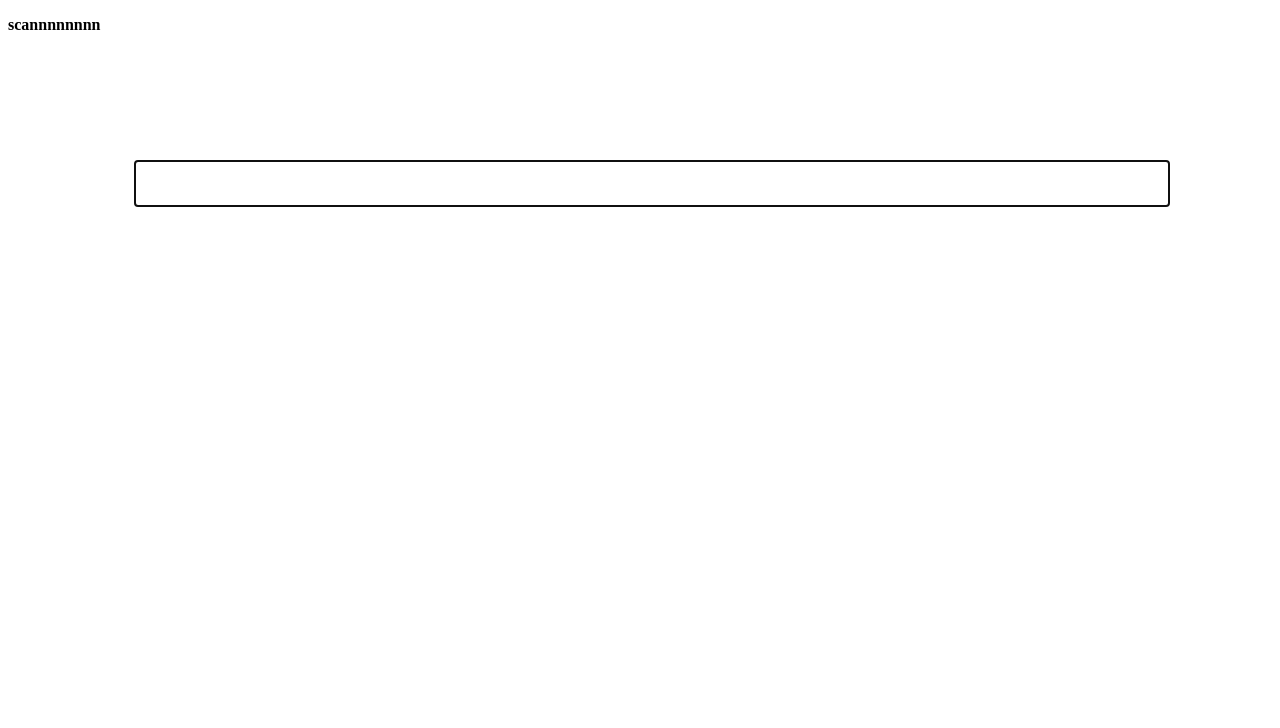
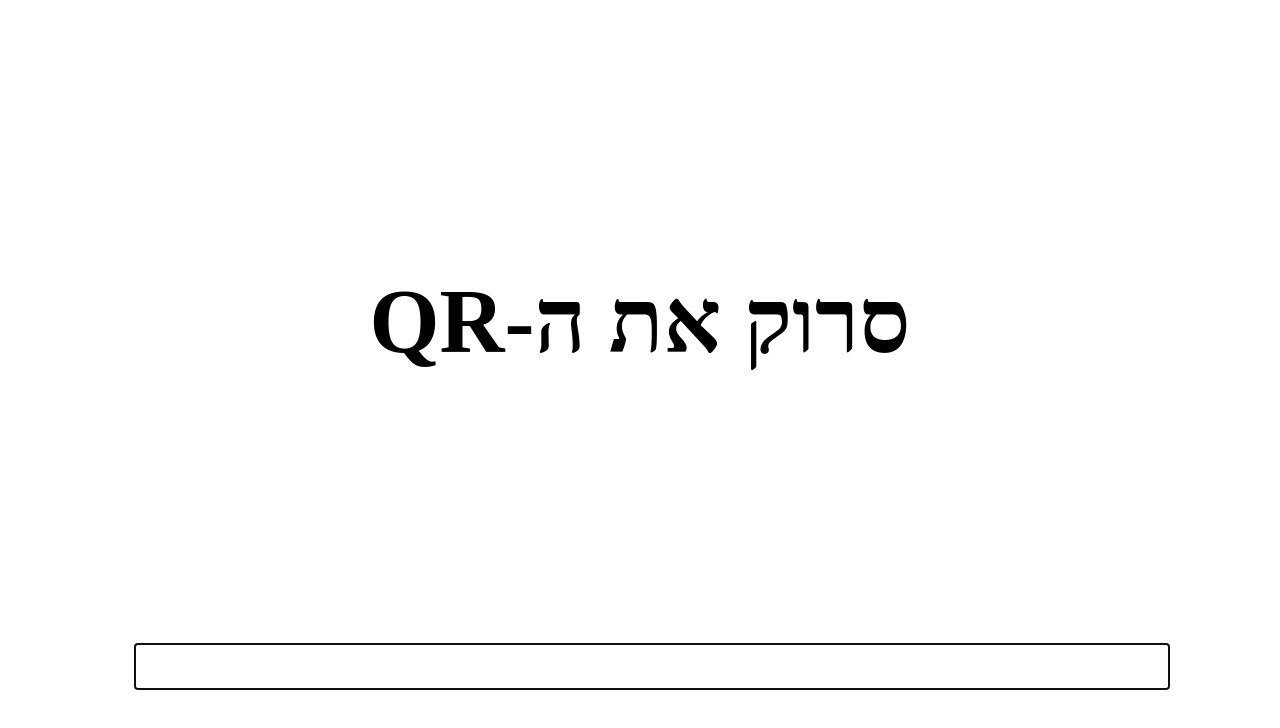
Before and after one commit to DFARJUN/qr, a plain HTML site: page index.html in a window 1280 px wide. Drawn offline with Linux system fonts and the light colour scheme.

Commit message:
Update index.html

```diff
--- a/index.html
+++ b/index.html
@@ -4,13 +4,20 @@
   <style>
     #oleg{
       width: 80%;
-margin: 10%;
+margin: 5% 10%;
 height: 20%;
 display: block;
 line-height: 40px;
 font-size: 20px;
 padding: 10px;
       border: 2px solid black;}
+    p{
+      font-size: 90px;
+display: block;
+margin: 270px;
+direction: rtl;
+text-align: center;
+    }
 
   </style>
 <script>
@@ -37,7 +44,7 @@ function closeWin() {
 }
 </script>
 
-<p id="dor"><b>scannnnnnnn</b></p>
+<p id="dor"><b>סרוק את ה-QR</b></p>
 <input id="oleg">
 </body>
 </html>
```
